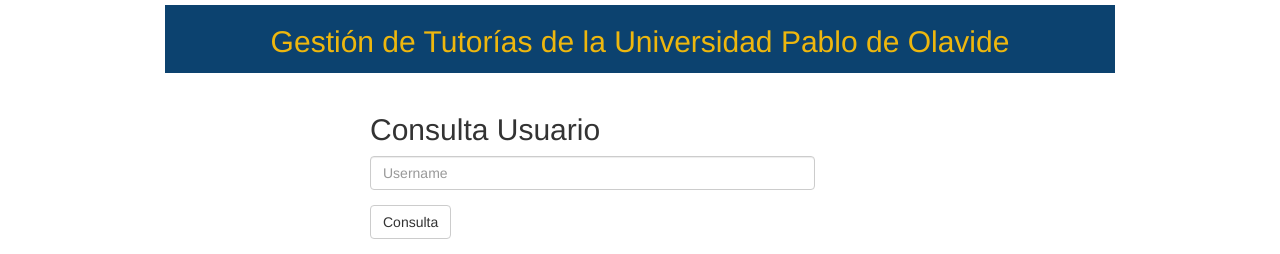
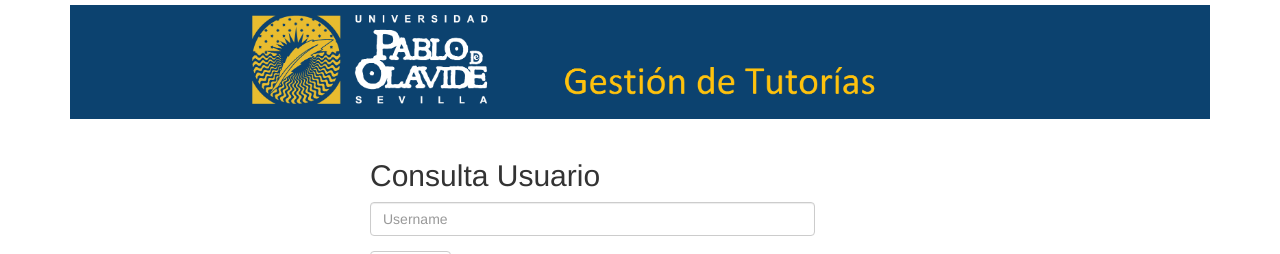
Before and after one commit to 4Fantasticos/gestorTutorias, a Django app: page /admin/readUser/ in a window 1280 px wide. Shown: the top 254 px of the page. Run offline with Django 3.2, Linux system fonts and the light colour scheme; parts of the project's set-up code (start-up, migrations or seed data) failed here and were passed over; some libraries are stand-ins or nearby versions.

Commit message:
Titulo unificado para todas las paginas

```diff
--- a/tutorias/templates/readAsignatura.html
+++ b/tutorias/templates/readAsignatura.html
@@ -8,8 +8,8 @@
 </head>
 <body>
 <div class="container">
-    <div class="col-md-10 col-md-offset-1 tituloLogin text-center">
-        <h2>Gesti&oacute;n de Tutor&iacute;as de la Universidad Pablo de Olavide</h2>
+    <div class="col-lg-12 tituloLogin text-center">
+        <img src="/static/img/logo2.png"/>
     </div>
     <div class="col-md-5 col-md-offset-3">
         <h2>Consulta Asignatura</h2>
--- a/tutorias/templates/readGrado.html
+++ b/tutorias/templates/readGrado.html
@@ -8,8 +8,8 @@
 </head>
 <body>
 <div class="container">
-    <div class="col-md-10 col-md-offset-1 tituloLogin text-center">
-        <h2>Gesti&oacute;n de Tutor&iacute;as de la Universidad Pablo de Olavide</h2>
+    <div class="col-lg-12 tituloLogin text-center">
+        <img src="/static/img/logo2.png"/>
     </div>
     <div class="col-md-5 col-md-offset-3">
         <h2>Consulta Grados</h2>
--- a/tutorias/templates/readUser.html
+++ b/tutorias/templates/readUser.html
@@ -8,8 +8,8 @@
 </head>
 <body>
 <div class="container">
-    <div class="col-md-10 col-md-offset-1 tituloLogin text-center">
-        <h2>Gesti&oacute;n de Tutor&iacute;as de la Universidad Pablo de Olavide</h2>
+    <div class="col-lg-12 tituloLogin text-center">
+        <img src="/static/img/logo2.png"/>
     </div>
     <div class="col-md-5 col-md-offset-3 form-group">
         <h2>Consulta Usuario</h2>
--- a/tutorias/templates/removeUser.html
+++ b/tutorias/templates/removeUser.html
@@ -8,8 +8,8 @@
 </head>
 <body>
 <div class="container">
-    <div class="col-md-10 col-md-offset-1 tituloLogin text-center">
-        <h2>Gesti&oacute;n de Tutor&iacute;as de la Universidad Pablo de Olavide</h2>
+    <div class="col-lg-12 tituloLogin text-center">
+        <img src="/static/img/logo2.png"/>
     </div>
     <div class="col-md-5 col-md-offset-3">
         <h2>Eliminar Usuario</h2>
```
